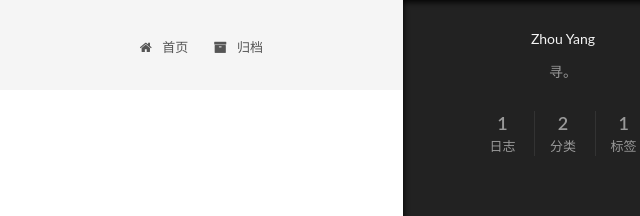
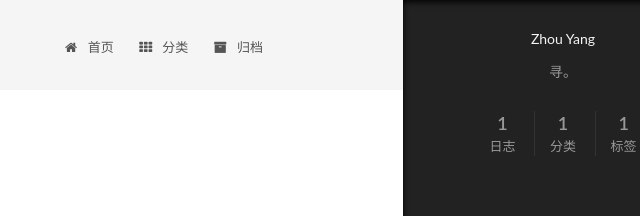
Before and after one commit to 490265136/490265136.github.io, a plain HTML site: page index.html in a window 1280 px wide. Both pictures are taken after a click on the element 1238 px from the left and 743 px from the top of the page. Shown: the top 216 px of the page, 557-1197 px from the left. Drawn offline with Linux system fonts and the light colour scheme.

Commit message:
Site updated: 2018-01-15 01:21:10

```diff
--- a/css/main.css
+++ b/css/main.css
@@ -1822,7 +1822,7 @@ pre .javascript .function {
   width: 4px;
   height: 4px;
   border-radius: 50%;
-  background: #cfffff;
+  background: #ff7862;
 }
 .links-of-blogroll {
   font-size: 13px;
--- a/index.html
+++ b/index.html
@@ -186,6 +186,16 @@
               <i class="menu-item-icon fa fa-fw fa-home"></i> <br />
 
             首页
+          </a>
+        </li>
+
+
+        <li class="menu-item menu-item-categories">
+          <a href="/categories/" rel="section">
+
+              <i class="menu-item-icon fa fa-fw fa-th"></i> <br />
+
+            分类
           </a>
         </li>
 
@@ -435,7 +445,7 @@
 
               <div class="site-state-item site-state-categories">
 
-                  <span class="site-state-item-count">2</span>
+                  <span class="site-state-item-count">1</span>
                   <span class="site-state-item-name">分类</span>
 
               </div>
```
Also changed, not shown: 2018/01/14/Git-命令/index.html (+11 -1 lines), archives/2018/01/index.html (+11 -1 lines), archives/2018/index.html (+11 -1 lines), archives/index.html (+11 -1 lines), categories/技术/index.html (+11 -1 lines), tags/git/index.html (+11 -1 lines).
